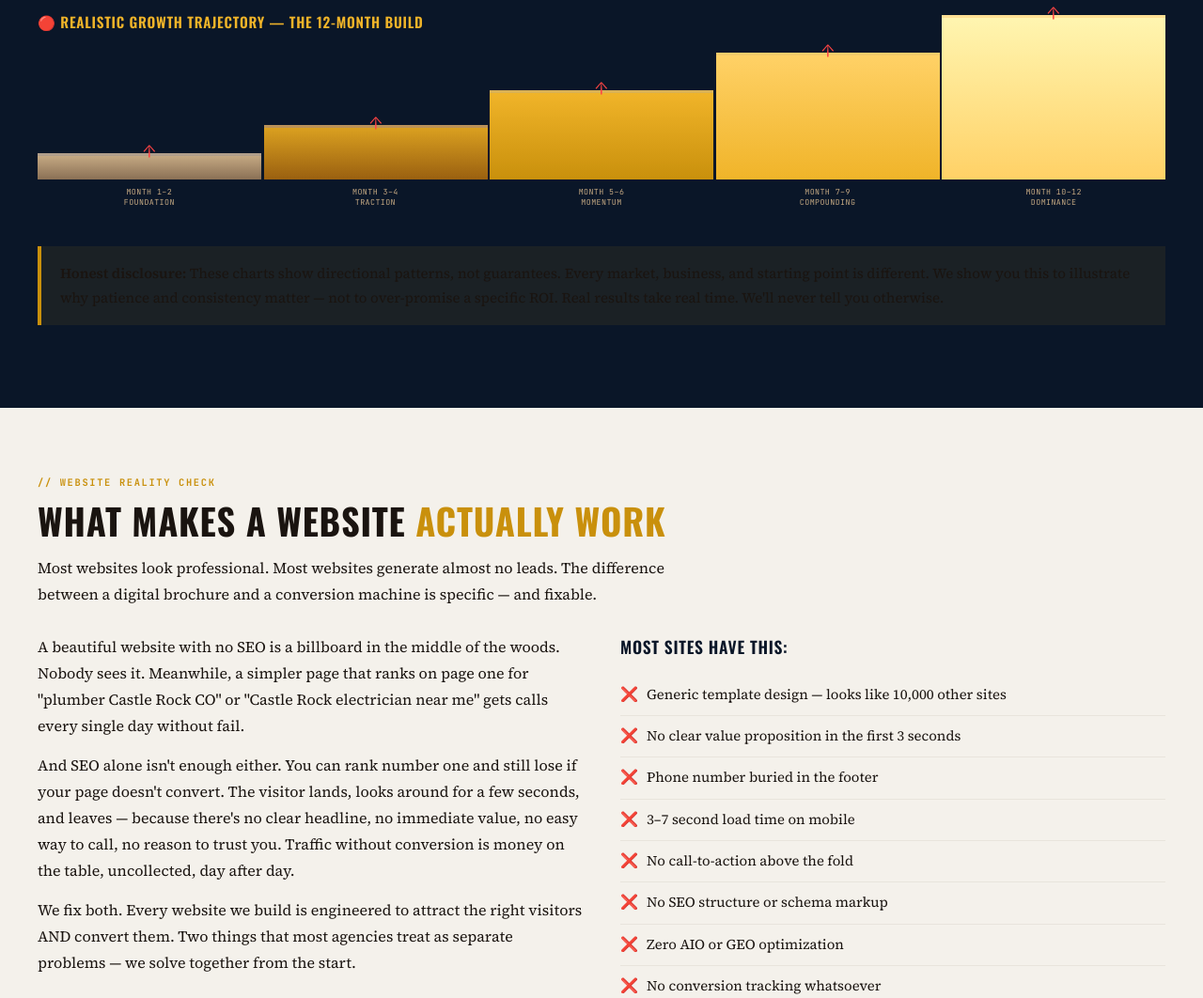
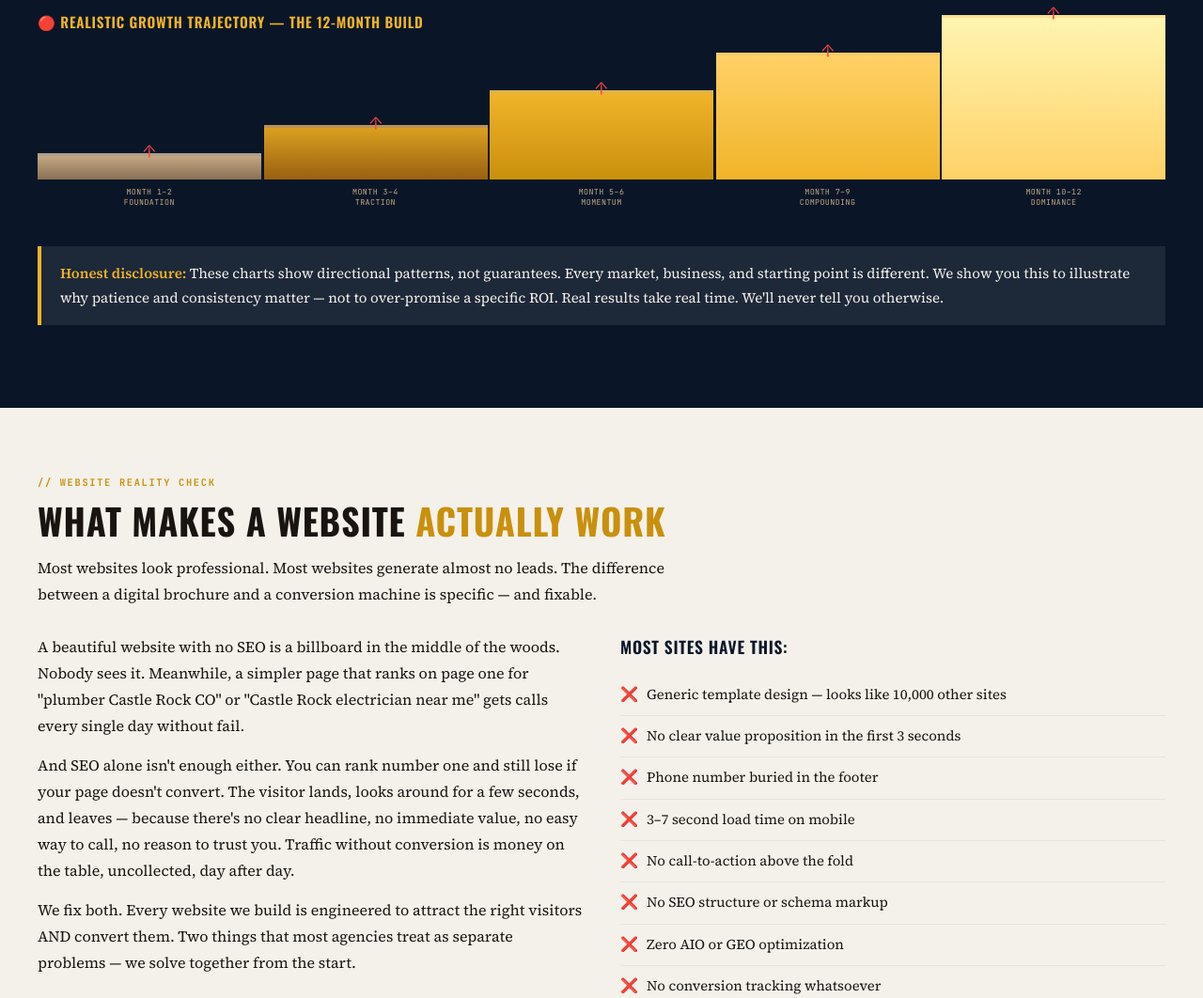
Before and after one commit to seniorhelper/Advertisecastlerock.com, a plain HTML site: page index.html in a window 1280 px wide. Shown: the part 3767-4829 px from the top of the page at 94% size. Drawn offline with nearby package versions, Linux system fonts and the light colour scheme.

Commit message:
Enhance callout styles for dark sections
Added styles for callouts in dark sections to ensure legibility.

```diff
--- a/index.html
+++ b/index.html
@@ -503,6 +503,20 @@ p { margin-bottom: 14px; font-size: 1rem; line-height: 1.75; }
 .callout.red  { border-color: var(--red-accent); background: rgba(192,57,43,0.07); color: var(--text-dark); }
 .callout.green { border-color: var(--green-accent); background: rgba(26,122,74,0.07); color: var(--text-dark); }
 
+/* Callouts inside dark/navy sections — ensure legible light text */
+#growth-chart .callout,
+#synergy .callout,
+#interactive .callout,
+#bottom-form .callout {
+  background: rgba(255,255,255,0.08);
+  color: var(--off-white);
+  border-color: var(--gold-bright);
+}
+#growth-chart .callout strong,
+#synergy .callout strong,
+#interactive .callout strong,
+#bottom-form .callout strong { color: var(--gold-bright); }
+
 /* ─── TWO-COL ─── */
 .two-col {
   display: grid;
```
